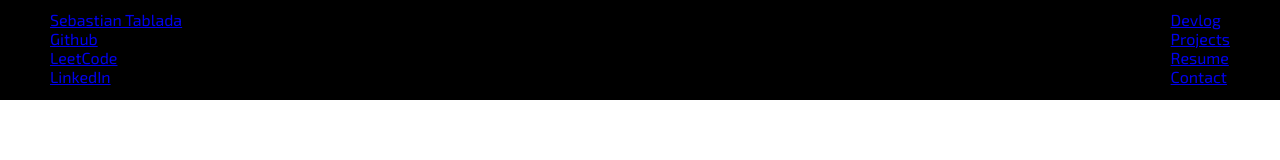
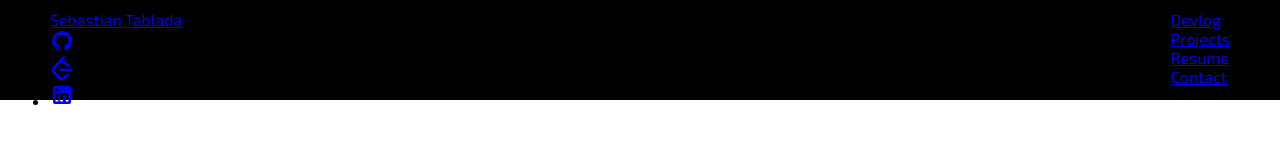
Before and after one commit to stablada/stablada.github.io, a plain HTML site: page src/html/index.html in a window 1280 px wide. Drawn offline with Linux system fonts and the light colour scheme.

Commit message:
Added Socials to Navbar

```diff
--- a/src/html/index.html
+++ b/src/html/index.html
@@ -7,7 +7,9 @@
     <link rel="preconnect" href="https://fonts.googleapis.com">
     <link rel="preconnect" href="https://fonts.gstatic.com" crossorigin>
     <link href="https://fonts.googleapis.com/css2?family=Exo+2&display=swap" rel="stylesheet">
+    <link rel="stylesheet" href="https://cdnjs.cloudflare.com/ajax/libs/font-awesome/4.7.0/css/font-awesome.min.css">
 </head>
+<script src="https://code.iconify.design/iconify-icon/1.0.7/iconify-icon.min.js"></script>
 <body>
     <!-- Navigation -->
     <nav class="navbar" id="Nav">
@@ -15,9 +17,39 @@
             <div class="navbarLogo">
                 <a href="#Nav" id="navbarLogo">Sebastian Tablada</a>
                 <ul class="navbarSocials">
-                    <li class="SocialElem"><a href="Github">Github</a></li>
-                    <li class="SocialElem"><a href="Leetcode">LeetCode</a></li>
-                    <li class="SocialElem"><a href="Linkedin">LinkedIn</a></li>
+                    <li class="SocialElem">
+                        <a href="https://github.com/stablada">
+                            <svg xmlns="http://www.w3.org/2000/svg"
+                                 width="24"
+                                 height="24"
+                                 viewBox="0 0 24 24">
+                                <path fill="currentColor"
+                                      d="M12 2A10 10 0 0 0 2 12c0 4.42 2.87 8.17 6.84 9.5c.5.08.66-.23.66-.5v-1.69c-2.77.6-3.36-1.34-3.36-1.34c-.46-1.16-1.11-1.47-1.11-1.47c-.91-.62.07-.6.07-.6c1 .07 1.53 1.03 1.53 1.03c.87 1.52 2.34 1.07 2.91.83c.09-.65.35-1.09.63-1.34c-2.22-.25-4.55-1.11-4.55-4.92c0-1.11.38-2 1.03-2.71c-.1-.25-.45-1.29.1-2.64c0 0 .84-.27 2.75 1.02c.79-.22 1.65-.33 2.5-.33c.85 0 1.71.11 2.5.33c1.91-1.29 2.75-1.02 2.75-1.02c.55 1.35.2 2.39.1 2.64c.65.71 1.03 1.6 1.03 2.71c0 3.82-2.34 4.66-4.57 4.91c.36.31.69.92.69 1.85V21c0 .27.16.59.67.5C19.14 20.16 22 16.42 22 12A10 10 0 0 0 12 2Z"/>
+                            </svg>
+                        </a>
+                    </li>
+                    <li class="SocialElem">
+                        <a href="https://leetcode.com/stablada/" >
+                            <svg xmlns="http://www.w3.org/2000/svg"
+                                width="24"
+                                height="24"
+                                viewBox="0 0 24 24">
+                                <path fill="currentColor"
+                                      d="M13.483 0a1.374 1.374 0 0 0-.961.438L7.116 6.226l-3.854 4.126a5.266 5.266 0 0 0-1.209 2.104a5.35 5.35 0 0 0-.125.513a5.527 5.527 0 0 0 .062 2.362a5.83 5.83 0 0 0 .349 1.017a5.938 5.938 0 0 0 1.271 1.818l4.277 4.193l.039.038c2.248 2.165 5.852 2.133 8.063-.074l2.396-2.392c.54-.54.54-1.414.003-1.955a1.378 1.378 0 0 0-1.951-.003l-2.396 2.392a3.021 3.021 0 0 1-4.205.038l-.02-.019l-4.276-4.193c-.652-.64-.972-1.469-.948-2.263a2.68 2.68 0 0 1 .066-.523a2.545 2.545 0 0 1 .619-1.164L9.13 8.114c1.058-1.134 3.204-1.27 4.43-.278l3.501 2.831c.593.48 1.461.387 1.94-.207a1.384 1.384 0 0 0-.207-1.943l-3.5-2.831c-.8-.647-1.766-1.045-2.774-1.202l2.015-2.158A1.384 1.384 0 0 0 13.483 0zm-2.866 12.815a1.38 1.38 0 0 0-1.38 1.382a1.38 1.38 0 0 0 1.38 1.382H20.79a1.38 1.38 0 0 0 1.38-1.382a1.38 1.38 0 0 0-1.38-1.382z"/>
+                            </svg>
+                        </a>
+                    </li>
+                    <li class="SocialElem">
+                        <a href="https://www.linkedin.com/in/sebastiantablada/">
+                            <svg xmlns="http://www.w3.org/2000/svg"
+                                 width="24"
+                                 height="24"
+                                 viewBox="0 0 24 24">
+                                <path fill="currentColor"
+                                      d="M19 3a2 2 0 0 1 2 2v14a2 2 0 0 1-2 2H5a2 2 0 0 1-2-2V5a2 2 0 0 1 2-2h14m-.5 15.5v-5.3a3.26 3.26 0 0 0-3.26-3.26c-.85 0-1.84.52-2.32 1.3v-1.11h-2.79v8.37h2.79v-4.93c0-.77.62-1.4 1.39-1.4a1.4 1.4 0 0 1 1.4 1.4v4.93h2.79M6.88 8.56a1.68 1.68 0 0 0 1.68-1.68c0-.93-.75-1.69-1.68-1.69a1.69 1.69 0 0 0-1.69 1.69c0 .93.76 1.68 1.69 1.68m1.39 9.94v-8.37H5.5v8.37h2.77Z"/>
+                            </svg>
+                        </a>
+                    </li>
                 </ul>
             </div>
             <div class="navbarMenu" id="mobile-menu">
@@ -33,6 +65,16 @@
     </nav>
 
     <!-- About Me -->
+    <article class="about" id="About">
+        <div class="aboutContainer">
+            <div class="aboutImage">
+
+            </div>
+            <div class="aboutInfo">
+
+            </div>
+        </div>
+    </article>
 
     <!-- Devlog -->
 
```
